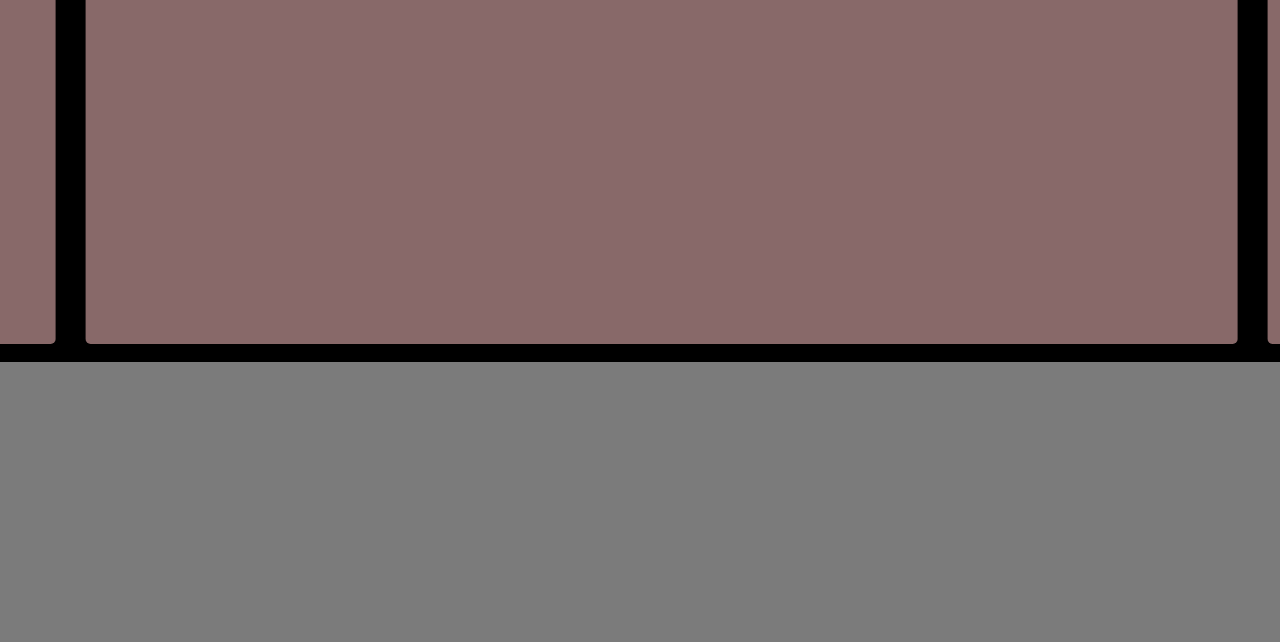
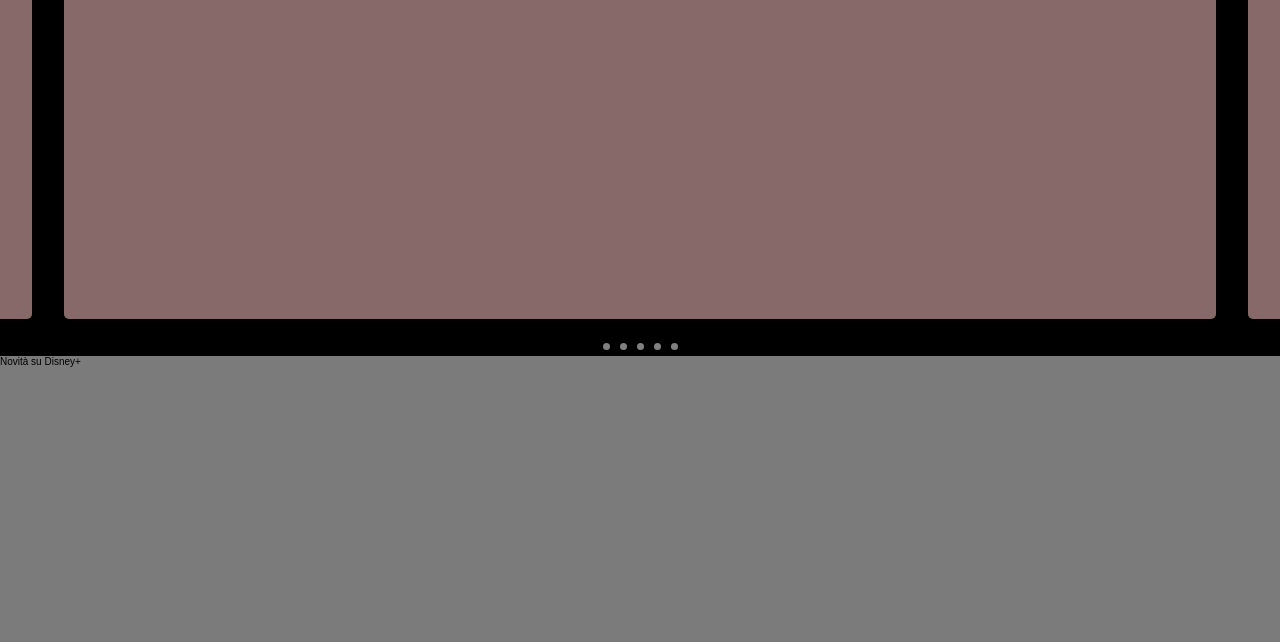
Before and after one commit to MattiaOrtolani/Disney, a website: page index.html in a window 1280 px wide. Shown: the part 158-800 px from the top of the page. Drawn offline with Linux system fonts and the light colour scheme.

Commit message:
add: TS file, fix: carousel position

```diff
--- /dev/null
+++ b/SCSS/components/_carosello-index.scss
@@ -0,0 +1,20 @@
+@use '../variables' as *;
+
+.carosello-index
+{
+    width: 100%;
+    height: 2rem;
+    background-color: $black-color;
+    display: flex;
+    align-items: center;
+    justify-content: center;
+    gap: 1rem;
+
+    &__dot
+    {
+        width: 7px;
+        height: 7px;
+        background-color: $light-grey-color;
+        border-radius: 50%;
+    }
+}
--- a/SCSS/components/_carosello.scss
+++ b/SCSS/components/_carosello.scss
@@ -34,11 +34,11 @@
     .carosello
     {
         width: 500%;
-        height: 35vw;
+        height: 33vw;
         background-color: $black-color;
         display: flex;
         align-items: center;
-        transform: translateX(-88vw);
+        transform: translateX(-90vw);
 
         &__banner
         {
@@ -55,7 +55,7 @@
 
             &:not(:last-child)
             {
-                margin-left: 3rem;
+                margin-left: 2.5vw;
             }
 
         }
--- a/SCSS/components/_index.scss
+++ b/SCSS/components/_index.scss
@@ -1,2 +1,4 @@
 @forward 'navbar';
 @forward 'carosello';
+@forward 'carosello-index';
+@forward 'new-film';
--- /dev/null
+++ b/SCSS/components/_new-film.scss
@@ -0,0 +1,9 @@
+@use '../variables' as *;
+
+.new-film
+{
+    width: 100%;
+    display: flex;
+    flex-direction: column;
+
+}
--- a/SCSS/variables/_color.scss
+++ b/SCSS/variables/_color.scss
@@ -1,3 +1,4 @@
 $black-color: black;
 $white-color: whitesmoke;
 $grey-border-color: rgb(60, 60, 60);
+$light-grey-color: grey;
--- /dev/null
+++ b/TS/components/carosello.ts
@@ -0,0 +1,6 @@
+export function caroselloMove() {
+    const leftButton = document.querySelector('.btn-container-left__button');
+    leftButton?.addEventListener('click', () => {
+        alert('ciao');
+    });
+}
--- /dev/null
+++ b/TS/main.ts
@@ -0,0 +1,5 @@
+import { caroselloMove } from './components/carosello.js';
+
+document.addEventListener("DOMContentLoaded", () => {
+    caroselloMove();
+});
--- a/index.html
+++ b/index.html
@@ -84,7 +84,7 @@
     </nav>
     <section class="carosello-container">
         <div class="btn-container-left">
-            <button class="btn-container-right__button">&#10094;</button>
+            <button class="btn-container-left__button">&#10094;</button>
         </div>
         <div class="btn-container-right">
             <button class="btn-container-right__button">&#10095;</button>
@@ -117,5 +117,21 @@
             </a>
         </div>
     </section>
+    <section class="carosello-index">
+        <div class="carosello-index__dot"></div>
+        <div class="carosello-index__dot"></div>
+        <div class="carosello-index__dot"></div>
+        <div class="carosello-index__dot"></div>
+        <div class="carosello-index__dot"></div>
+    </section>
+    <section class="new-film">
+        <p class="new-film__title">Novità su Disney+</p>
+        <div class="film-carosello">
+            <div class="film-carosello__container">
+
+            </div>
+        </div>
+    </section>
+    <script type="module" src="build/main.js"></script>
 </body>
 </html>
```
Also changed, not shown: package.json (added, +21 -0 lines), tsconfig.json (added, +113 -0 lines), css/main.css, 2 other files.
